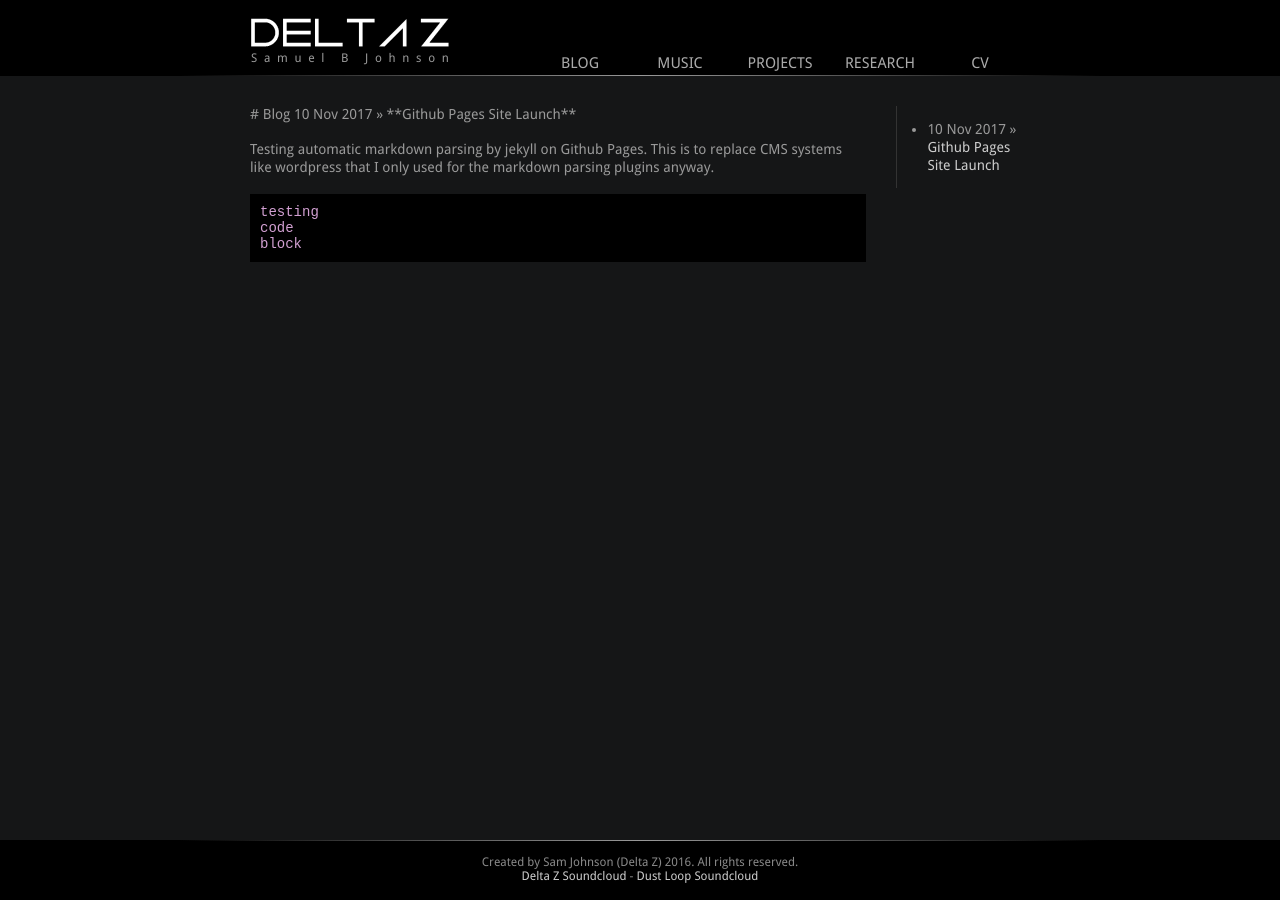
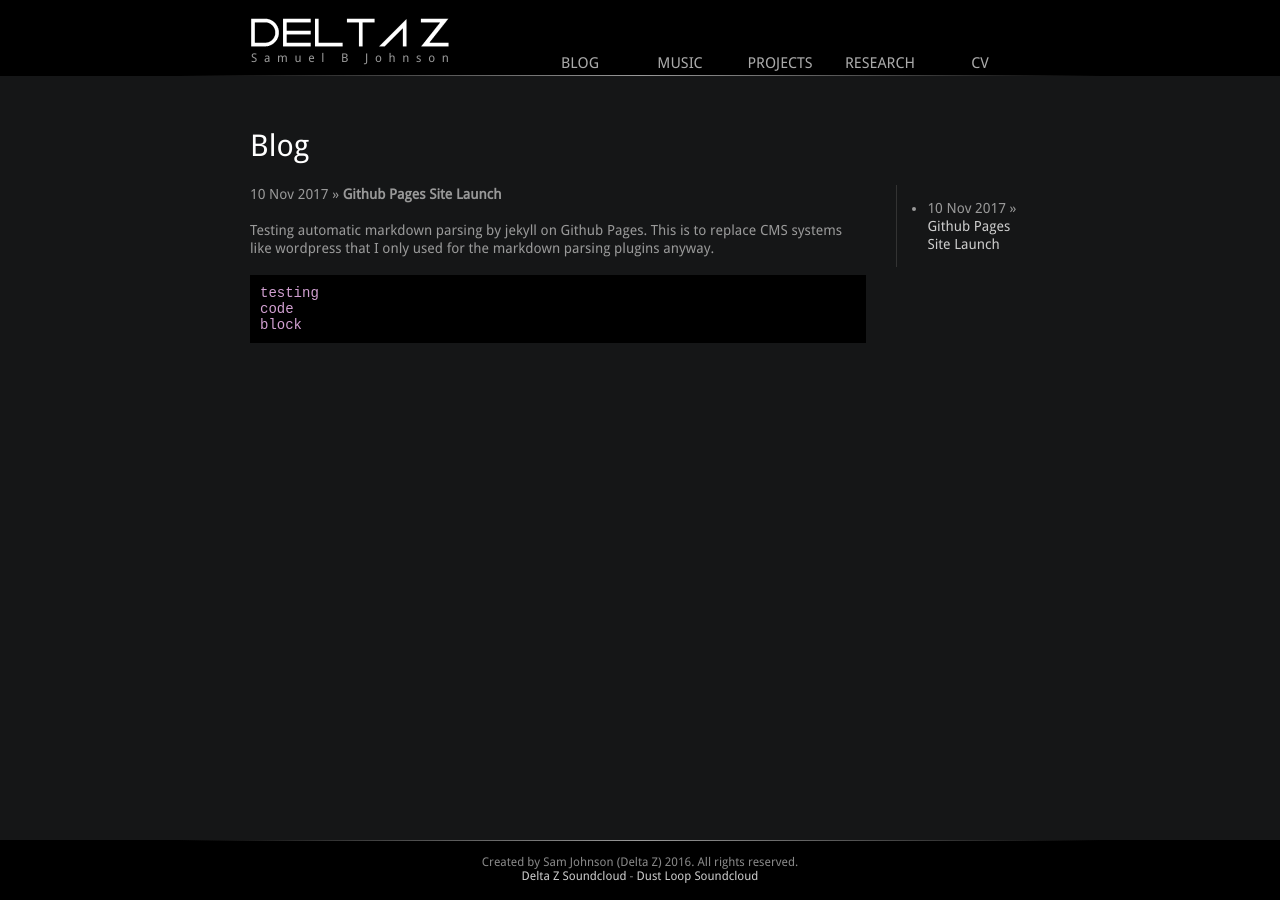
Before and after one commit to deltaz0/deltaz0.github.io, a Jekyll site: the page built from _posts/2017-11-10-github-pages-site-launch.md, in a window 1280 px wide. Built offline with Jekyll 4.4.1, drawn with Linux system fonts in a browser that asks for light colours.

Commit message:
Update and rename post.md to post.html

```diff
--- a/_layouts/post.md
+++ b/_layouts/post.html
@@ -1,8 +1,7 @@
 ---
 layout: default
 ---
-# Blog
-
+<h1>Blog</h1>
 <div class="postselector">
 <ul class="posts">
 	  {% for post in site.posts %}
@@ -10,7 +9,6 @@ layout: default
 	  {% endfor %}
 	</ul>
 </div>
-
-{{ page.date | date_to_string }} » **{{ page.title }}**
+<p>{{ page.date | date_to_string }} » <b>{{ page.title }}</b></p>
 
 {{ content }}
```
